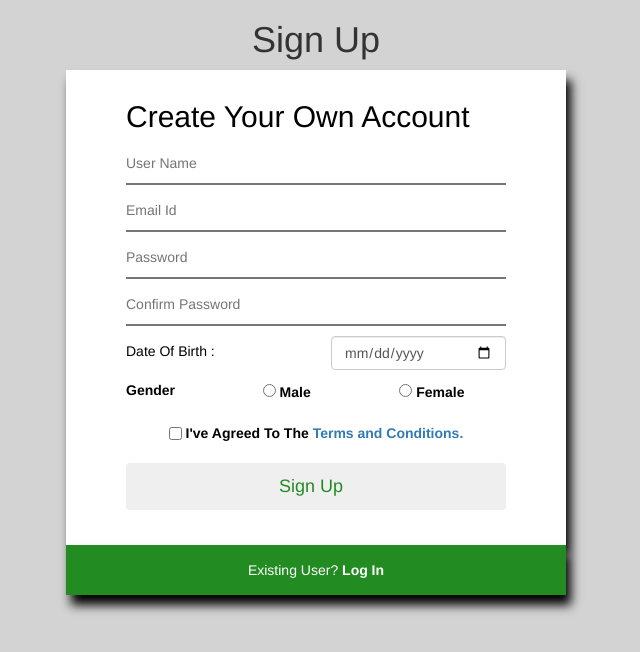
After one commit to algoscale1/jakstutors, a Flask app: page /signup in a window 1280 px wide. The commit adds this page. Shown: the top 652 px of the page, without its empty margins (324-964 px from the left). Run offline with Flask 2, Linux system fonts and the light colour scheme; parts of the project's set-up code (start-up, migrations or seed data) failed here and were passed over; some libraries are stand-ins or nearby versions.

Commit message:
login signup pages added

```diff
--- a/app/routes/__init__.py
+++ b/app/routes/__init__.py
@@ -1,2 +1,4 @@
 from .base import routes  # noqa
 from . import classify # noqa
+from . import signup # noqa
+from . import login # noqa
--- /dev/null
+++ b/app/routes/signup.py
@@ -0,0 +1,9 @@
+import os
+from flask import request, jsonify
+from . import routes
+from flask import render_template
+
+
+@routes.route('/signup')
+def get_signup():
+    return render_template('signup.html')
--- a/app/static/css/style.css
+++ b/app/static/css/style.css
@@ -71,3 +97,94 @@
         display: none;
     }
 }
+
+.m-tb-5 {
+    margin-top: 5px;
+    margin-bottom: 5px;
+}
+
+.form-box {
+    background-color: white;
+    box-shadow: 5px 10px 10px #000;
+    color:  #000;
+    margin: 0 auto;
+    padding: 10px 60px 30px;
+    width: 500px;
+
+}
+
+input.ng-invalid.ng-dirty {
+    border-bottom: 2px solid red;
+    transition: .5s;
+}
+
+input.ng-valid.ng-dirty {
+    border-bottom: 2px solid green;
+    transition: .5s;
+}
+
+.inp-txt-box {
+    border-left: none;
+    border-top: none;
+    border-right: none;
+    margin-bottom: 5px;
+    padding: 10px 10px 10px 0;
+    width: 100%;
+}
+
+.inp-sub-box {
+    color: forestgreen;
+    font-size: 18px;
+    margin-bottom: 5px;
+    padding: 10px 10px 10px 0;
+    width: 100%;
+}
+
+.inp-sub-box:hover {
+    color: forestgreen;
+}
+
+.errors {
+    margin-bottom: 10px;
+}
+
+.btn-tran:hover {
+    background-color: forestgreen;
+    color: white;
+    transition: .5s;
+}
+
+.terms-and-cond {
+    padding: 10px 0;
+    margin-bottom: 5px;
+}
+
+.remb-me {
+    text-align: left;
+    padding: 10px 15px;
+}
+
+.remb-me + *{
+    text-align: right;
+    padding: 10px 15px;
+}
+
+.terms-and-cond input,
+.remb-me input {
+    vertical-align: top;
+}
+
+.sign-up-box,
+.log-in-box {
+    background-color: forestgreen;
+    box-shadow: 5px 10px 10px #000;
+    display: inline-block;
+    color: white;
+    padding: 15px 0;
+    width: 500px;
+}
+
+.sign-up-box:hover,
+.log-in-box:hover {
+    color: white;
+}
--- a/app/static/js/app.js
+++ b/app/static/js/app.js
@@ -1,5 +1,24 @@
 $('.input-file').change(function(e){
     $('.input-model').val(e.target.files[0].name);
     $('.file-selector').submit();
-	console.log(e.target.files)
+    $('.input-model').val('');
 });
+
+//var myApp = angular.module('myApp',['ui.router']);
+
+//myApp.controller('baseController',['$scope',function($scope){
+
+//}]);
+
+//myApp.config(function($stateProvider, $urlRouterProvider) {
+//    $urlRouterProvider.otherwise('/home');
+//    $stateProvider
+//        .state('home',{
+//            url : '/home',
+//            templateUrl : '/templates/components/home.html'
+//        })
+//        .state('signIn',{
+//            url : '/signIn',
+//            templateUrl : '/templates/components/signIn.html'
+//        })
+//});
--- /dev/null
+++ b/app/templates/signup.html
@@ -0,0 +1,98 @@
+<!DOCTYPE html>
+<html lang="en">
+<head>
+    <meta charset="UTF-8">
+    <meta name="viewport" content="width=device-width, initial-scale=1">
+    <title>JakStat Tutors | Calculus, Chemistry, and so much more!</title>
+    <link rel="stylesheet" href="/static/bower_components/bootstrap/dist/css/bootstrap.min.css"/>
+    <link rel='stylesheet' id='x-google-fonts-css'
+          href='https://fonts.googleapis.com/css?family=Raleway%3A300%2C300italic%2C700%2C700italic%2C200%7CLato%3A700%2C400&#038;subset=latin%2Clatin-ext&#038;ver=5.2.5'
+          media='all'/>
+    <link rel="stylesheet" href="/static/css/style.css"/>
+    <link rel="icon"
+          href="https://jakstutors.com/wp-content/uploads/2017/11/cropped-23415950_1648217011896185_132545581_n-32x32.png"
+          sizes="32x32">
+</head>
+<body style="background-color: lightgrey;overflow-x: hidden;">
+<h1 class="text-center">Sign Up</h1>
+<div class="form-box">
+    <h2>Create Your Own Account</h2>
+    <form name="user">
+        <div class="row">
+            <div class="col-md-12">
+                <input tabindex="1" class="inp-txt-box" name="name" type="text"
+                       placeholder="User Name" required autofocus/>
+            </div>
+        </div>
+        <div class="row">
+            <div class="col-md-12">
+                <input tabindex="2" class="inp-txt-box" name="email"
+                       type="email" placeholder="Email Id" required/>
+            </div>
+        </div>
+        <div class="row">
+            <div class="col-md-12">
+                <input tabindex="3" class="inp-txt-box" name="password" type="password" placeholder="Password" required/>
+            </div>
+        </div>
+        <div class="row">
+            <div class="col-md-12">
+                <input tabindex="4" class="inp-txt-box"
+                       name="cpassword" type="password"
+                       placeholder="Confirm Password" required/>
+            </div>
+        </div>
+        <div class="row m-tb-5">
+            <div class="col-md-12">
+                <div class="row">
+                    <div class="col-md-6 m-tb-5">
+                        Date Of Birth :
+                    </div>
+                    <div class="col-md-6">
+                        <input class="form-control" type="date" name="dob"/>
+                    </div>
+                </div>
+            </div>
+        </div>
+        <div class="row">
+            <div class="col-md-12 m-tb-5">
+                <div class="row">
+                    <div class="col-md-4">
+                        <label>Gender</label>
+                    </div>
+                    <div class="col-md-4">
+                        <label><input tabindex="5" name="gender"
+                                      type="radio"/> Male</label>
+                    </div>
+                    <div class="col-md-4">
+                        <label><input tabindex="6" name="gender"
+                                      type="radio"/> Female</label>
+                    </div>
+                </div>
+            </div>
+            <div class="col-md-12 text-right">
+            </div>
+        </div>
+        <div class="row">
+            <div class="col-md-12 terms-and-cond text-center">
+                <input tabindex="" name="termcheck" id="term" type="checkbox" required/>
+                <label for="term">I've Agreed To The <a href="#">Terms and Conditions.</a></label>
+            </div>
+        </div>
+        <div class="row">
+            <div class="col-md-12">
+                <input tabindex="" class="btn inp-sub-box" name="submit" type="submit" value="Sign Up"/>
+            </div>
+        </div>
+    </form>
+</div>
+<div class="row text-center">
+    <div class="col-md-12">
+        <a tabindex="7" class="sign-up-box" href="54.237.222.120:8080/login">Existing User? <b>Log In</b></a>
+    </div>
+</div>
+<script src="/static/bower_components/jquery/dist/jquery.min.js"></script>
+<script src="/static/bower_components/bootstrap/dist/js/bootstrap.min.js"></script>
+<script src="/static/js/app.js"></script>
+</body>
+</html>
```
Also changed, not shown: other parts of app/static/css/style.css (+35 -9 lines), app/routes/login.py (added, +9 -0 lines), app/static/bower.json (added, +23 -0 lines), app/templates/index.html (+29 -8 lines), app/templates/login.html (added, +66 -0 lines).
